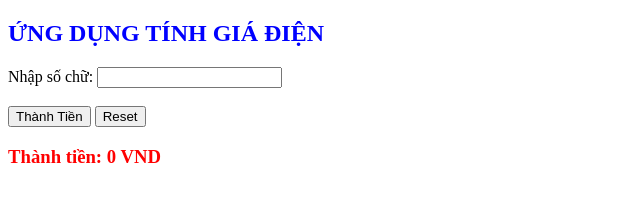
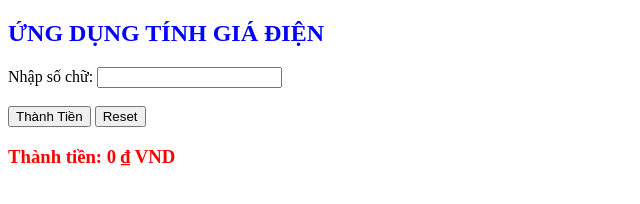
Before and after one commit to LinhNguyen-91/Codegym-Module1, a plain HTML site: page Bài 9/ungdungtinhtiendien.html in a window 1280 px wide. Both pictures are taken after a click on the button "Thành Tiền". Shown: the full height of the page, 0-640 px from the left. Drawn offline with Linux system fonts and the light colour scheme.

Commit message:
sửa ứng dụng tính giá điện

```diff
--- a/Bài 9/ungdungtinhtiendien.html
+++ b/Bài 9/ungdungtinhtiendien.html
@@ -60,7 +60,7 @@
             }if (soChu > BAC1)
             thanhTien += (soChu - BAC1) * TIEN1;
 
-            document.getElementById("thanhtien").innerHTML =  thanhTien;
+            document.getElementById("thanhtien").innerHTML =  thanhTien.toLocaleString('vi-VN', { style: 'currency', currency: 'VND' });
         }
 
 
```
